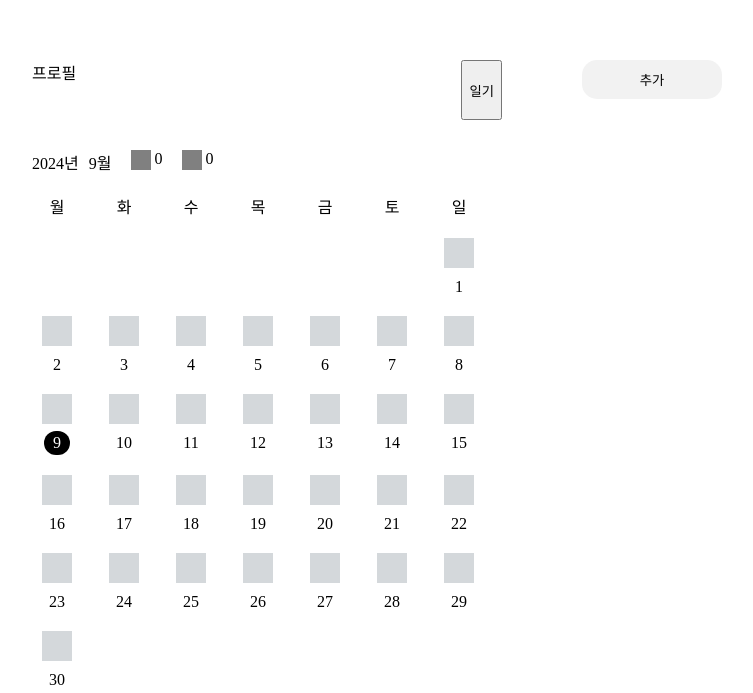
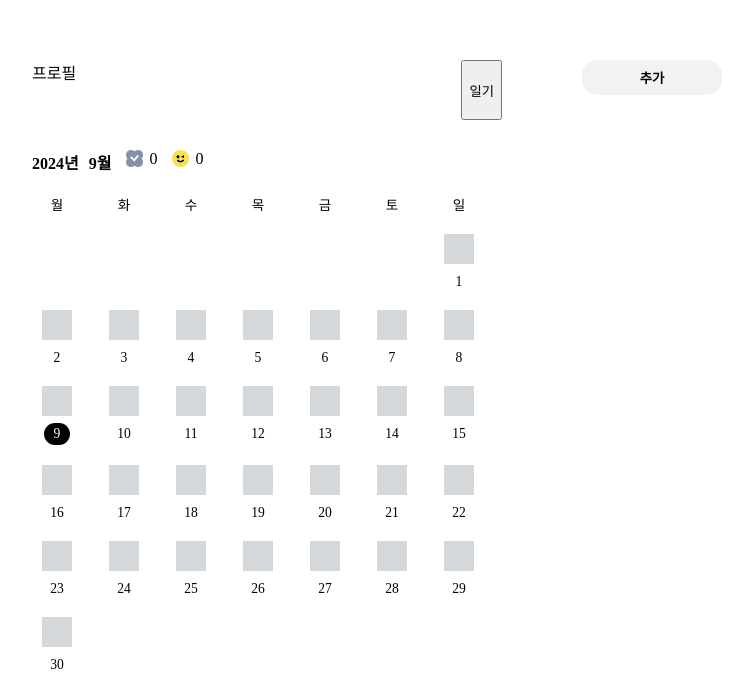
Before and after one commit to choijisul/todo_project, a React (Vite) app: page / in a window 1280 px wide. Shown: the part 123-816 px from the top of the page, without its empty margins (6-759 px from the left). Built offline with nearby package versions, Linux system fonts and the light colour scheme; some icons are missing.

Commit message:
새로고침 안 하면 메모 안 지워짐 고침. 달력 head, list 메모 수정 디자인 수정.

```diff
--- a/src/components/Calendar.jsx
+++ b/src/components/Calendar.jsx
@@ -16,6 +16,9 @@ import {
     addDays,
 } from 'date-fns';
 import '../styles/Calendar.css';
+// 이미지
+import diaryCheckIcon from '../assets/diary_check_icon.png'
+import todoCheckIcon from '../assets/todo_mate_icon.png'
 
 // header
 const RenderHeader = ({currentMonth, prevMonth, nextMonth}) => {
@@ -74,11 +77,11 @@ const RenderHeader = ({currentMonth, prevMonth, nextMonth}) => {
             </span>
             {/* 이번달 완벽한 todo */}
             <span className="month_finish_todo">
-                <div className="todo_head_icon"> {/* 아이콘 */}</div>
+                <div className="todo_head_icon"><img src={todoCheckIcon} className="todo_check_icon"/></div>
                 {monthTodoFinishCheck()}
             </span>
             <span className="month_write_diary">
-                <div className="diary_head_icon"> {/*아이콘*/} </div>
+                <div className="diary_head_icon"><img src={diaryCheckIcon} className="diary_check_icon"/></div>
                 {monthDiaryWriteCheck()}
             </span>
             {/* 달 이동 */}
@@ -144,6 +147,7 @@ const RenderCells = ({currentMonth, selectedDate, onDateClick}) => {
         } else if (todosLength.length === todosLength.length - uncheckedTodos.length && todosLength.length !== 0) {
             return (
                 <div className="finishTodo">
+                    {/*<img src={todoCheckIcon}/>*/}
                     v
                 </div>
             )
--- a/src/components/TodoItem.jsx
+++ b/src/components/TodoItem.jsx
@@ -64,11 +64,13 @@ const ToDoItem = ({todoItem, todoList, setTodoList}) => {
 
     // 메모 삭제
     const onChangeMemoDelete = () => {
+        console.log('tkrwp');
         const nextTodoList = todoList.map((item) => ({
             ...item,
             memo: item.id === todoItem.id ? '' : item.memo,
         }));
         setTodoList(nextTodoList);
+        setMemo('');
         window.localStorage.setItem("todoList", JSON.stringify(nextTodoList)); // 메모 저장
         setMemoModalVisible(false); // 메모 저장 후 모달 닫기
     }
--- a/src/styles/Calendar.css
+++ b/src/styles/Calendar.css
@@ -11,6 +11,10 @@
 }
 
 /*년 월*/
+.text{
+    font-weight: bold;
+}
+
 .text.year{
     margin: 0 10px 0 0;
 }
@@ -18,16 +22,23 @@
 .todo_head_icon,
 .diary_head_icon{
     margin-right: 3px;
-    margin-left: 10px;
+    margin-left: 5px;
     width: 20px;
     height: 20px;
-    background-color: gray;
+    /*margin-top: -2px;*/
+    background-color: transparent;
 }
 
 .month_finish_todo,
 .month_write_diary{
     margin-left: 10px;
     display: flex;
+}
+
+/*체크 관련*/
+.todo_check_icon,
+.diary_check_icon{
+    width: 85%;
 }
 
 /*넘어가는 버튼*/
@@ -44,6 +55,7 @@
     padding: 20px 17px 0 0;
     width: 50px;
     text-align: center;
+    font-size: 0.85rem;
 }
 
 .finishTodoListNum{
@@ -75,6 +87,8 @@
     justify-content: center;
     align-items: center;
     color: white;
+    font-size: 0.9rem;
+    font-weight: bold;
 }
 
 .finishTodo{  /*완료된 todo 스타일*/
--- a/src/styles/Todo.css
+++ b/src/styles/Todo.css
@@ -10,10 +10,11 @@
 .todoapp_inputbox-add-btn{
     margin-left: 0px;
     width: 140px;
-    padding: 10px 0;
+    padding: 8px 0;
     background-color: #F2F2F2;
     border: none;
     border-radius: 15px;
+    font-weight: bold;
 }
 
 .todoapp__item_input{
@@ -142,6 +143,14 @@
 }
 
 /*메모 모달 관련*/
+.modal_memo_delete_button,
+.modal_close_button{
+    border: none;
+    background-color: transparent;
+    font-weight: bold;
+    font-size: 0.9rem;
+}
+
 .modal_memo_delete_button{
     margin-right: 360px;
     position: absolute;
```
Also changed, not shown: src/assets/diary_check_icon.png (added), src/assets/todo_mate_icon.png (added).
